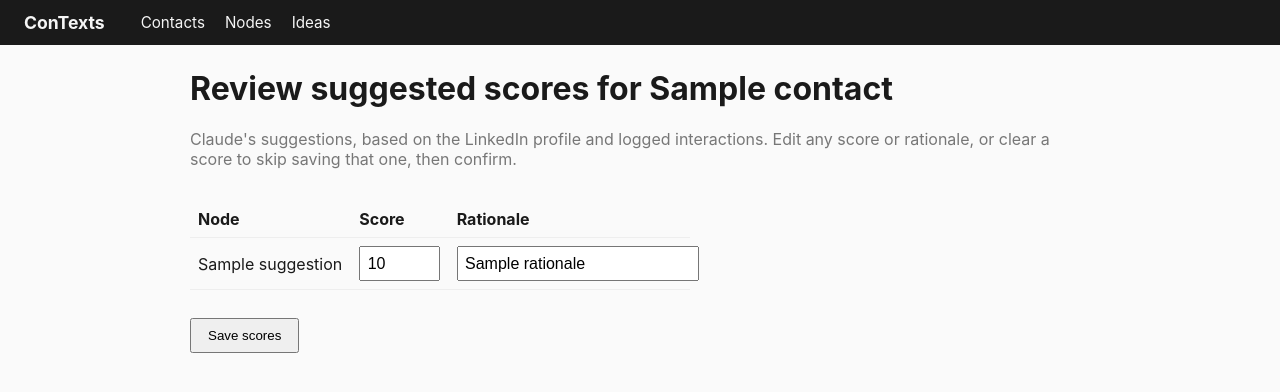
After one commit to DaLu10363/ConTexts, a Flask app: template templates/node_score_review.html in a window 1280 px wide. The commit adds this page. Shown: the top 392 px of the page. Run offline with Flask 3, Linux system fonts and the light colour scheme; the template is opened without the code that fills it: most values are stand-ins (such as "Sample title", 1, 10 or a date in 2020).

Commit message:
Add Claude-suggested node compatibility scores
score_contact_nodes() feeds the contact's bio, parsed LinkedIn
profile, and full interaction history to Claude, which proposes a
0-100 score plus a one-sentence rationale per node classification.
A new "Suggest scores with Claude" button on the contact page routes
through a review screen (same propose-then-confirm pattern as the
LinkedIn parse and interaction analysis flows) before anything is
written to contact_nodes - unmatched or hallucinated node names are
silently dropped rather than saved.

Co-Authored-By: Claude Sonnet 5 <noreply@anthropic.com>

```diff
--- a/app.py
+++ b/app.py
@@ -351,6 +351,63 @@ def set_contact_node(contact_id):
     return redirect(url_for("contact_detail", contact_id=contact_id))
 
 
+@app.route("/contacts/<int:contact_id>/nodes/suggest", methods=["POST"])
+def suggest_node_scores(contact_id):
+    db = get_db()
+    contact = db.execute(
+        "SELECT * FROM contacts WHERE id = ?", (contact_id,)
+    ).fetchone()
+    interactions = db.execute(
+        "SELECT * FROM interactions WHERE contact_id = ? ORDER BY occurred_at",
+        (contact_id,),
+    ).fetchall()
+    nodes = db.execute("SELECT * FROM nodes ORDER BY name").fetchall()
+    profile = json.loads(contact["profile_data"]) if contact["profile_data"] else None
+
+    try:
+        result = llm.score_contact_nodes(contact, profile, interactions, nodes)
+    except Exception as exc:
+        return render_template(
+            "contact_detail.html",
+            **_contact_detail_context(db, contact_id),
+            node_score_error=f"Couldn't score with Claude: {exc}",
+        )
+
+    node_by_name = {n["name"].lower(): n for n in nodes}
+    suggestions = []
+    for s in result.suggestions:
+        node = node_by_name.get(s.node_name.lower())
+        if node is not None:
+            suggestions.append(
+                {"node_id": node["id"], "node_name": node["name"],
+                 "score": s.score, "rationale": s.rationale}
+            )
+    return render_template(
+        "node_score_review.html", contact=contact, suggestions=suggestions
+    )
+
+
+@app.route("/contacts/<int:contact_id>/nodes/confirm_bulk", methods=["POST"])
+def confirm_node_scores(contact_id):
+    db = get_db()
+    node_ids = request.form.getlist("node_id")
+    scores = request.form.getlist("score")
+    rationales = request.form.getlist("rationale")
+    for node_id, score, rationale in zip(node_ids, scores, rationales):
+        score = score.strip()
+        if not score:
+            continue
+        rationale = rationale.strip() or None
+        db.execute(
+            "INSERT INTO contact_nodes (contact_id, node_id, score, notes) "
+            "VALUES (?, ?, ?, ?) "
+            "ON CONFLICT(contact_id, node_id) DO UPDATE SET score = ?, notes = ?",
+            (contact_id, node_id, score, rationale, score, rationale),
+        )
+    db.commit()
+    return redirect(url_for("contact_detail", contact_id=contact_id))
+
+
 @app.route("/nodes")
 def nodes_list():
     db = get_db()
--- a/llm.py
+++ b/llm.py
@@ -36,6 +36,16 @@ class InteractionAnalysis(BaseModel):
     topic_tags: List[str]
     tone: str
     rationale: str
+
+
+class NodeScoreSuggestion(BaseModel):
+    node_name: str
+    score: int
+    rationale: str
+
+
+class NodeScoringResult(BaseModel):
+    suggestions: List[NodeScoreSuggestion]
 
 
 def _client() -> anthropic.Anthropic:
@@ -93,3 +103,67 @@ def analyze_interaction(
         output_format=InteractionAnalysis,
     )
     return response.parsed_output
+
+
+def score_contact_nodes(contact, profile, interactions, nodes) -> NodeScoringResult:
+    profile_text = "(no LinkedIn profile parsed yet)"
+    if profile:
+        work = "; ".join(
+            f"{w['title']} at {w['company']} "
+            f"({w.get('start') or '?'}-{w.get('end') or 'present'})"
+            for w in profile.get("work_history", [])
+        ) or "(none)"
+        education = "; ".join(
+            f"{e['school']} ({e.get('degree') or ''} {e.get('field') or ''})".strip()
+            for e in profile.get("education", [])
+        ) or "(none)"
+        skills = ", ".join(profile.get("skills", [])) or "(none)"
+        profile_text = (
+            f"Current role: {profile.get('current_role') or '?'} at "
+            f"{profile.get('current_company') or '?'}\n"
+            f"Summary: {profile.get('summary') or ''}\n"
+            f"Work history: {work}\n"
+            f"Education: {education}\n"
+            f"Skills: {skills}"
+        )
+
+    interaction_lines = []
+    for i in interactions:
+        line = f"- [{i['occurred_at']}] ({i['source_type']}) {i['summary']}"
+        if i["next_steps"]:
+            line += f" Next steps: {i['next_steps']}"
+        if i["tone"]:
+            line += f" Tone: {i['tone']}"
+        interaction_lines.append(line)
+    interactions_text = "\n".join(interaction_lines) or "(no interactions logged yet)"
+
+    node_defs = "\n".join(f"- {n['name']}: {n['description'] or ''}" for n in nodes)
+
+    response = _client().messages.parse(
+        model=MODEL,
+        max_tokens=2048,
+        messages=[
+            {
+                "role": "user",
+                "content": (
+                    "You are scoring a business contact's fit against a set "
+                    "of role classifications, using everything known about "
+                    "them below. For EACH classification listed, give a "
+                    "0-100 compatibility score (0 = clearly not a fit, "
+                    "100 = ideal fit) and a one-sentence rationale grounded "
+                    "in specific facts given below. Be conservative: if "
+                    "there isn't enough information to judge a "
+                    "classification, score it low and say so in the "
+                    "rationale rather than guessing. Use the exact "
+                    "classification name given, unchanged, in node_name.\n\n"
+                    f"Contact: {contact['name']}\n"
+                    f"Bio: {contact['bio'] or '(none)'}\n\n"
+                    f"LinkedIn profile:\n{profile_text}\n\n"
+                    f"Logged interactions:\n{interactions_text}\n\n"
+                    f"Classifications to score:\n{node_defs}"
+                ),
+            }
+        ],
+        output_format=NodeScoringResult,
+    )
+    return response.parsed_output
--- a/templates/contact_detail.html
+++ b/templates/contact_detail.html
@@ -36,6 +36,10 @@
 
 <section>
     <h2>Node compatibility</h2>
+    {% if node_score_error %}<p class="error">{{ node_score_error }}</p>{% endif %}
+    <form method="post" action="{{ url_for('suggest_node_scores', contact_id=contact.id) }}">
+        <button type="submit">Suggest scores with Claude</button>
+    </form>
     <table class="data-table">
         <thead><tr><th>Node</th><th>Score</th><th>Notes</th><th></th></tr></thead>
         <tbody>
--- /dev/null
+++ b/templates/node_score_review.html
@@ -0,0 +1,26 @@
+{% extends "base.html" %}
+{% block title %}Review node scores — ConTexts{% endblock %}
+{% block content %}
+<h1>Review suggested scores for {{ contact.name }}</h1>
+<p class="muted">Claude's suggestions, based on the LinkedIn profile and logged interactions. Edit any score or rationale, or clear a score to skip saving that one, then confirm.</p>
+
+{% if not suggestions %}
+<p class="error">Claude didn't return any usable suggestions.</p>
+{% endif %}
+
+<form method="post" action="{{ url_for('confirm_node_scores', contact_id=contact.id) }}" class="stacked-form">
+    <table class="data-table">
+        <thead><tr><th>Node</th><th>Score</th><th>Rationale</th></tr></thead>
+        <tbody>
+            {% for s in suggestions %}
+            <tr>
+                <td>{{ s.node_name }}<input type="hidden" name="node_id" value="{{ s.node_id }}"></td>
+                <td><input type="number" name="score" min="0" max="100" value="{{ s.score }}" style="width:4em;"></td>
+                <td><input type="text" name="rationale" value="{{ s.rationale }}" style="width:100%;"></td>
+            </tr>
+            {% endfor %}
+        </tbody>
+    </table>
+    <button type="submit">Save scores</button>
+</form>
+{% endblock %}
```
